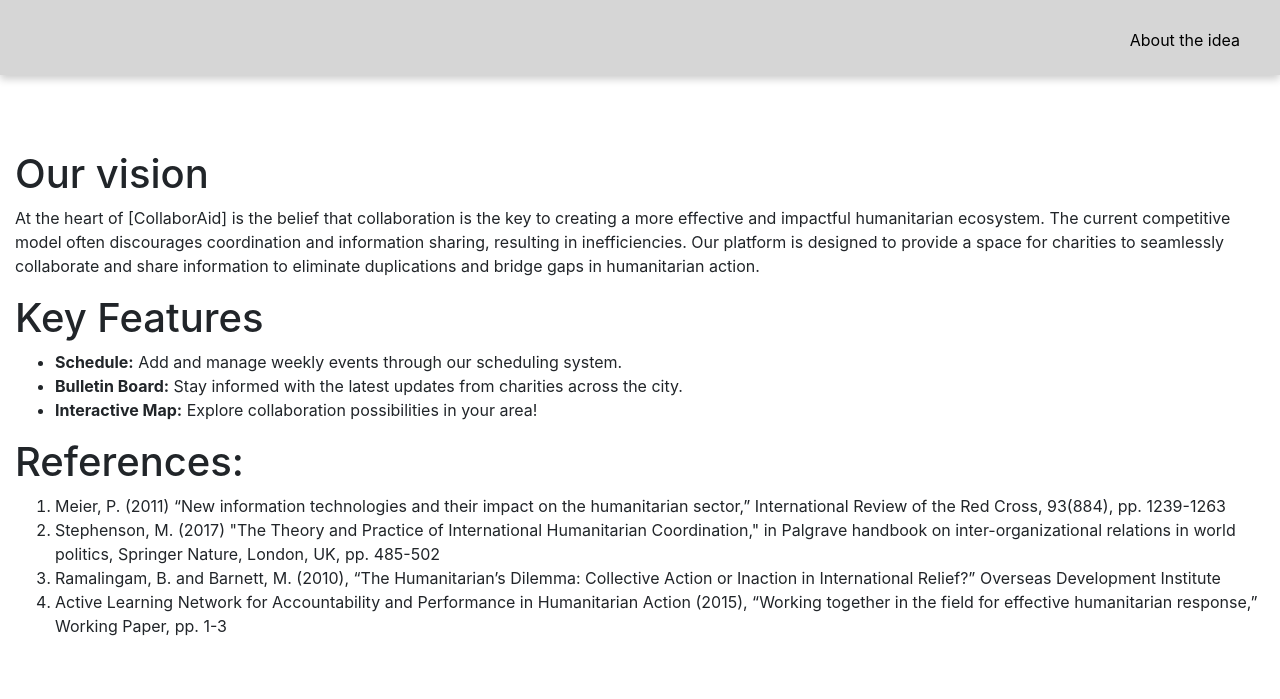
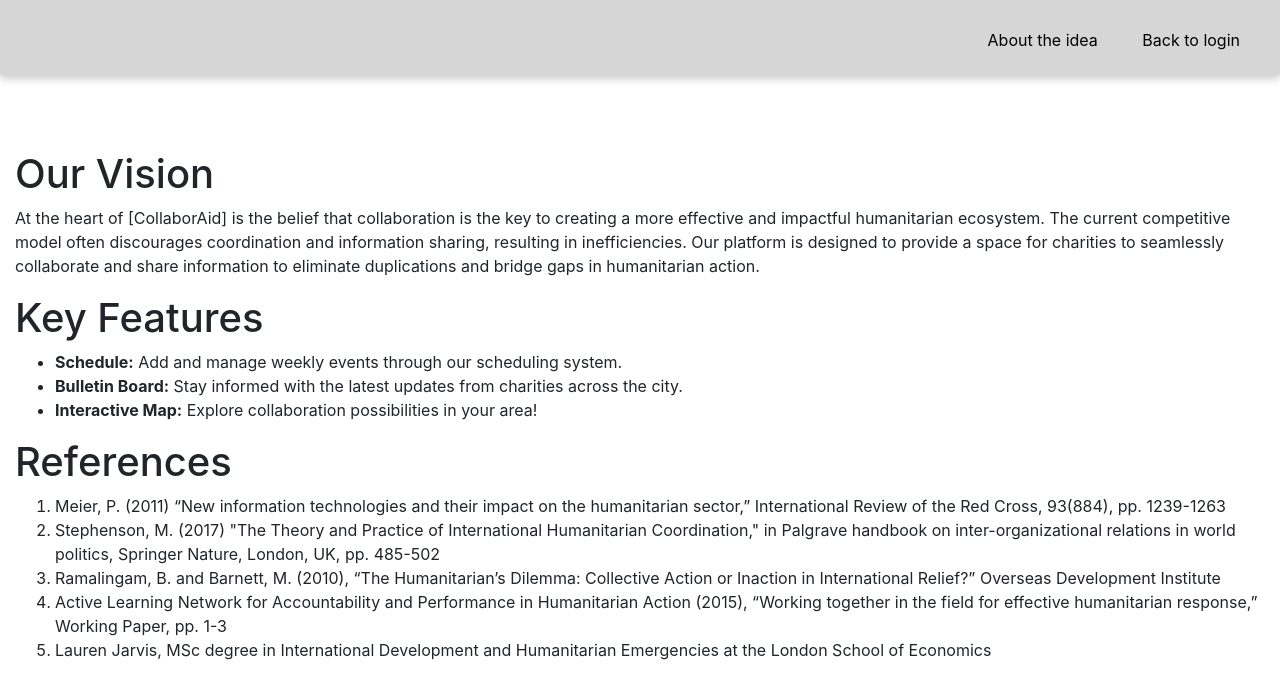
Before and after one commit to hgillesp12/charity_platform, a Flask app: page /about in a window 1280 px wide. Shown: the top 699 px of the page. Run offline with Flask 3, Linux system fonts and the light colour scheme; some libraries are stand-ins or nearby versions.

Commit message:
Amend about page

```diff
--- a/api/templates/about.html
+++ b/api/templates/about.html
@@ -15,10 +15,11 @@
     <div class="navbar">
       <div class="navbar-links">
         <a href="/about">About the idea</a>
+        <a href="/register">Back to login</a>
       </div>
     </div>
     <div class="main-content">
-      <h1>Our vision</h1>
+      <h1>Our Vision</h1>
       <p>At the heart of [CollaborAid] is the belief that collaboration is the key to creating a more effective and impactful humanitarian ecosystem.
         The current competitive model often discourages coordination and information sharing, resulting in inefficiencies. Our platform is designed to
         provide a space for charities to seamlessly collaborate and share information to eliminate duplications and bridge gaps in humanitarian action.</p>
@@ -29,12 +30,13 @@
             <li><strong>Bulletin Board:</strong> Stay informed with the latest updates from charities across the city.</li>
             <li><strong>Interactive Map:</strong> Explore collaboration possibilities in your area!</li>
         </ul>
-      <h1>References:</h1>
+      <h1>References</h1>
       <ol>
           <li>Meier, P. (2011) “New information technologies and their impact on the humanitarian sector,” International Review of the Red Cross, 93(884), pp. 1239-1263</li>
           <li>Stephenson, M. (2017) "The Theory and Practice of International Humanitarian Coordination," in Palgrave handbook on inter-organizational relations in world politics, Springer Nature, London, UK, pp. 485-502</li>
           <li>Ramalingam, B. and Barnett, M. (2010), “The Humanitarian’s Dilemma: Collective Action or Inaction in International Relief?” Overseas Development Institute</li>
           <li>Active Learning Network for Accountability and Performance in Humanitarian Action (2015), “Working together in the field for effective humanitarian response,” Working Paper, pp. 1-3</li>
+          <li>Lauren Jarvis, MSc degree in International Development and Humanitarian Emergencies at the London School of Economics</li>
       </ol>
     </div>
     <!-- Bootstrap JS, Popper.js, and jQuery CDN -->
```
